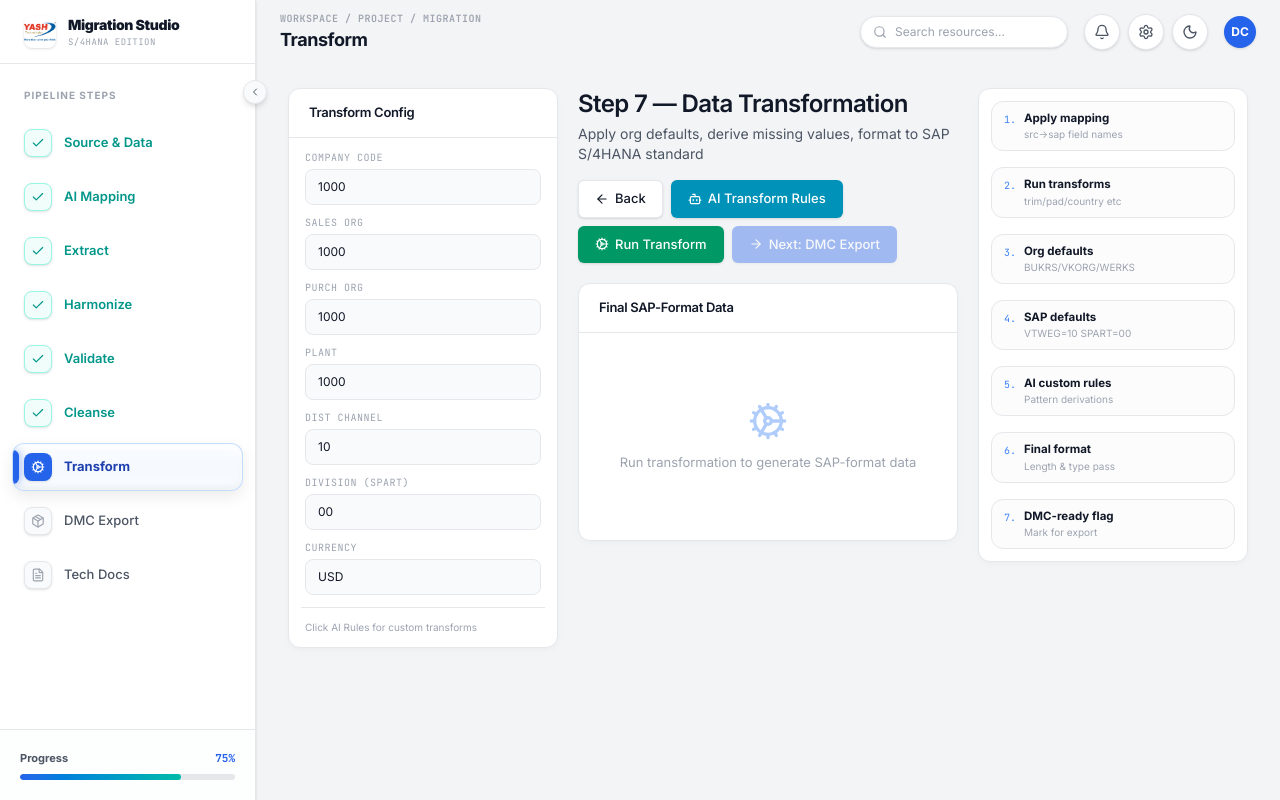
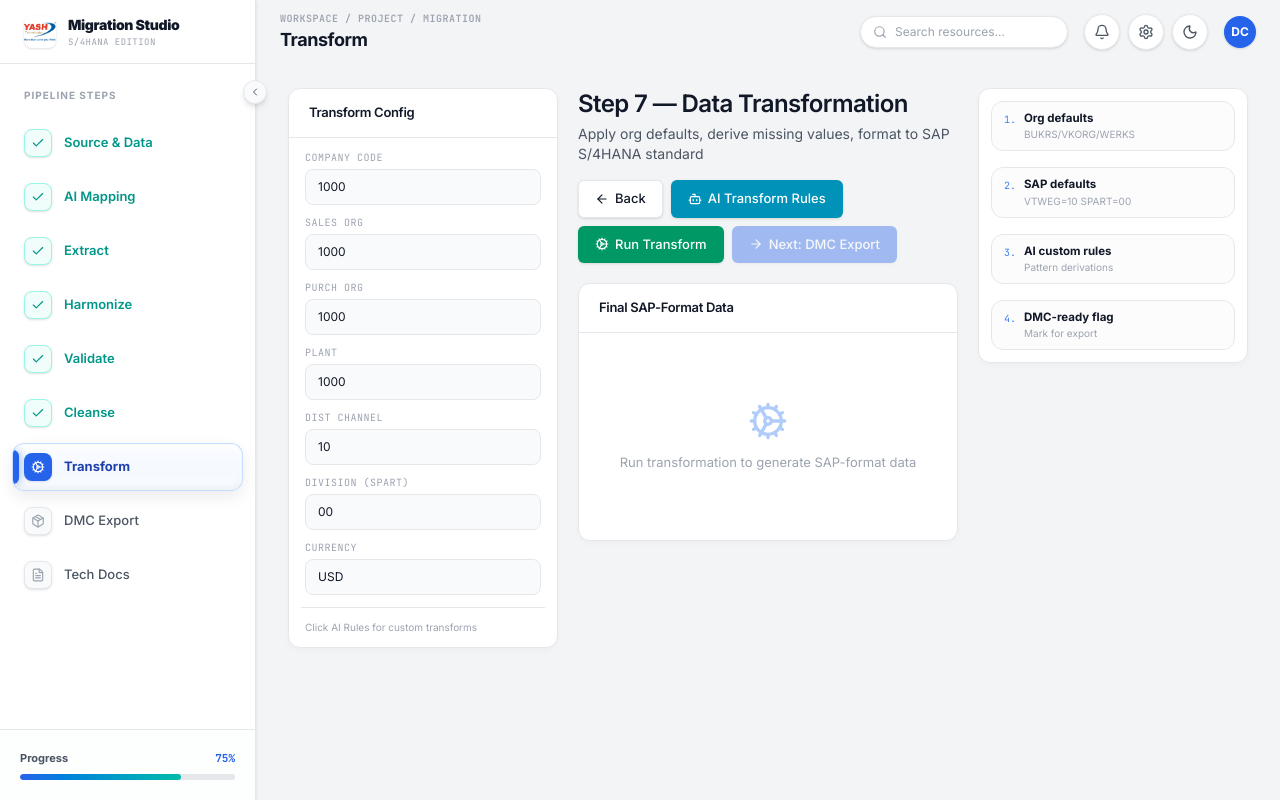
Before and after one commit to DunakaChetan/SAP-Migration-Studio, a React (Vite) app: page /transform in a window 1280 px wide. Built offline with nearby package versions, Linux system fonts and the light colour scheme; sample sign-in values are in the browser's storage.

Commit message:
Transformation

```diff
--- a/src/pages/Step7_Transform.tsx
+++ b/src/pages/Step7_Transform.tsx
@@ -154,7 +154,7 @@ export function Step7Transform() {
       <GridCol span={3}>
         <Card>
           <CardBody className="p-3 space-y-4">
-        {[['1. Apply mapping','src→sap field names'],['2. Run transforms','trim/pad/country etc'],['3. Org defaults','BUKRS/VKORG/WERKS'],['4. SAP defaults','VTWEG=10 SPART=00'],['5. AI custom rules','Pattern derivations'],['6. Final format','Length & type pass'],['7. DMC-ready flag','Mark for export']].map(([n,d]) => (
+        {[['1. Org defaults','BUKRS/VKORG/WERKS'],['2. SAP defaults','VTWEG=10 SPART=00'],['3. AI custom rules','Pattern derivations'],['4. DMC-ready flag','Mark for export']].map(([n,d]) => (
           <div key={n} className="flex gap-2 px-3 py-2 rounded-xl border border-[var(--border)] bg-[var(--bg-tertiary)]/50">
             <span className="font-mono text-[10px] text-primary-500 shrink-0 mt-0.5">{n.split('.')[0]}.</span>
             <div>
```
